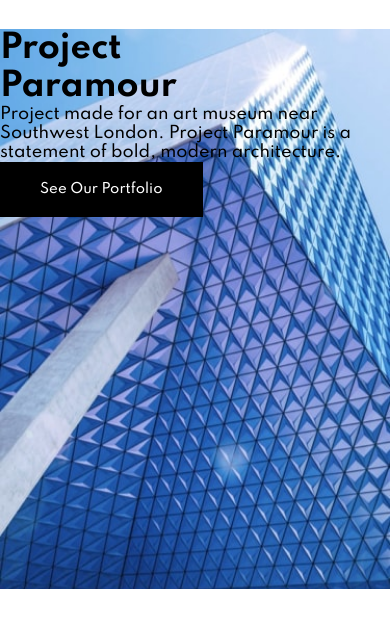
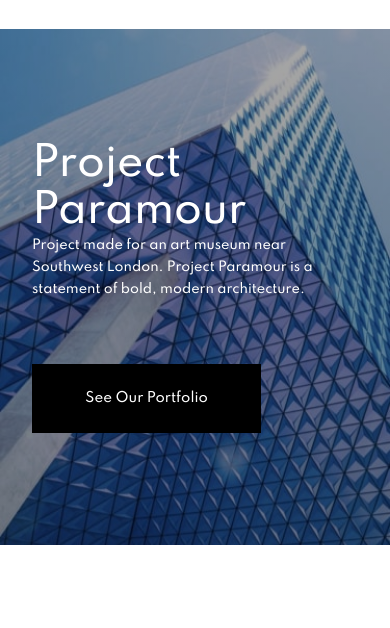
Before and after one commit to AntAllch/archstudio, a plain HTML site: page index.html in a window 390 px wide. Shown: the part 80-708 px from the top of the page. Drawn offline with Linux system fonts and the light colour scheme.

Commit message:
done mobile size header, nav and hero

```diff
--- a/index.html
+++ b/index.html
@@ -46,9 +46,11 @@
     <div class="hero">
       <div class="hero-content">
         <h1 class="hero-title">Project<br>Paramour</h1>
-        <p>Project made for an art museum near Southwest London.
+        <p class="hero-desc">Project made for an art museum near Southwest London.
           Project Paramour is a statement of bold, modern architecture.</p>
-        <button class="btn">See Our Portfolio</button>
+        <!-- <button class="btn"><a href="">See Our Portfolio </a></button> -->
+        <a href="https://www.google.com" target="_blank"><button class="btn">See Our Portfolio</button></a>
+
       </div>
     </div>
 
--- a/sass/abstracts/_spacing.scss
+++ b/sass/abstracts/_spacing.scss
@@ -1,5 +1,7 @@
 $header-tablet-padding: 2em 0;
+
+$hero-tablet-padding: 7em 2em;
 
 $mobile-nav-padding: 3.5em 0 3.5em 3em;
 
-$btn-padding: 1.5em 3em;
+$btn-padding: 2em 4em;
--- a/sass/components/_buttons.scss
+++ b/sass/components/_buttons.scss
@@ -1,7 +1,16 @@
 .btn{
     padding: $btn-padding;
     background-color: $black;
+    border: none;
     color: $white;
-    border: none;
+    cursor: pointer;
 
+    &:hover,
+    &:focus{
+        background-color: $dark-grey;
+    }
+
+    &:active{
+        background-color: $light-grey;
+    }
 }
--- a/sass/layout/_hero.scss
+++ b/sass/layout/_hero.scss
@@ -1,12 +1,29 @@
 .hero{
-    height: 560px;
-    // background: red;
-    background-image: url("../img/home/mobile/image-hero-paramour.jpg");
+    background-image: linear-gradient(rgba(0,0,0,0.35), rgba(0,0,0,0.45),), url("../img/home/mobile/image-hero-paramour.jpg");
+    background-color: black;
     background-position: top;
     background-size: cover;
+    color: $white;
+    padding: $hero-tablet-padding;
 
     @include respond(tablet){
         background-image: url("../img/home/tablet/image-hero-paramour.jpg");
         margin: 0 5em;
     }
+
+    // .hero-content{
+    // }
+
+    h1{
+        // margin-bottom: 0.1em;
+        font-weight: $fw-medium;
+        font-size: 2.5em;
+    }
+
+    .hero-desc{
+        font-size: 0.8rem;
+        line-height: 1.7;
+        max-width: 430px;
+        margin-bottom: 5em;
+    }
 }
```
Also changed, not shown: css/main.css.
